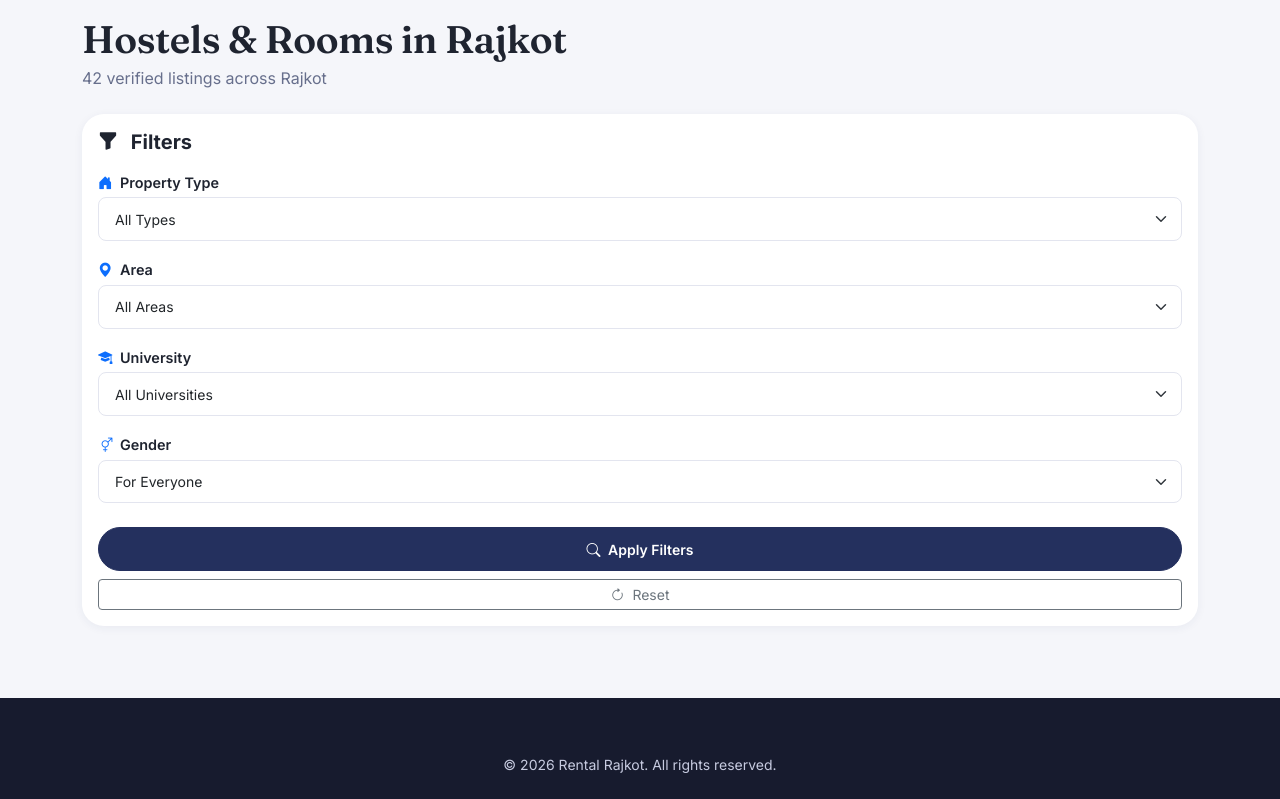
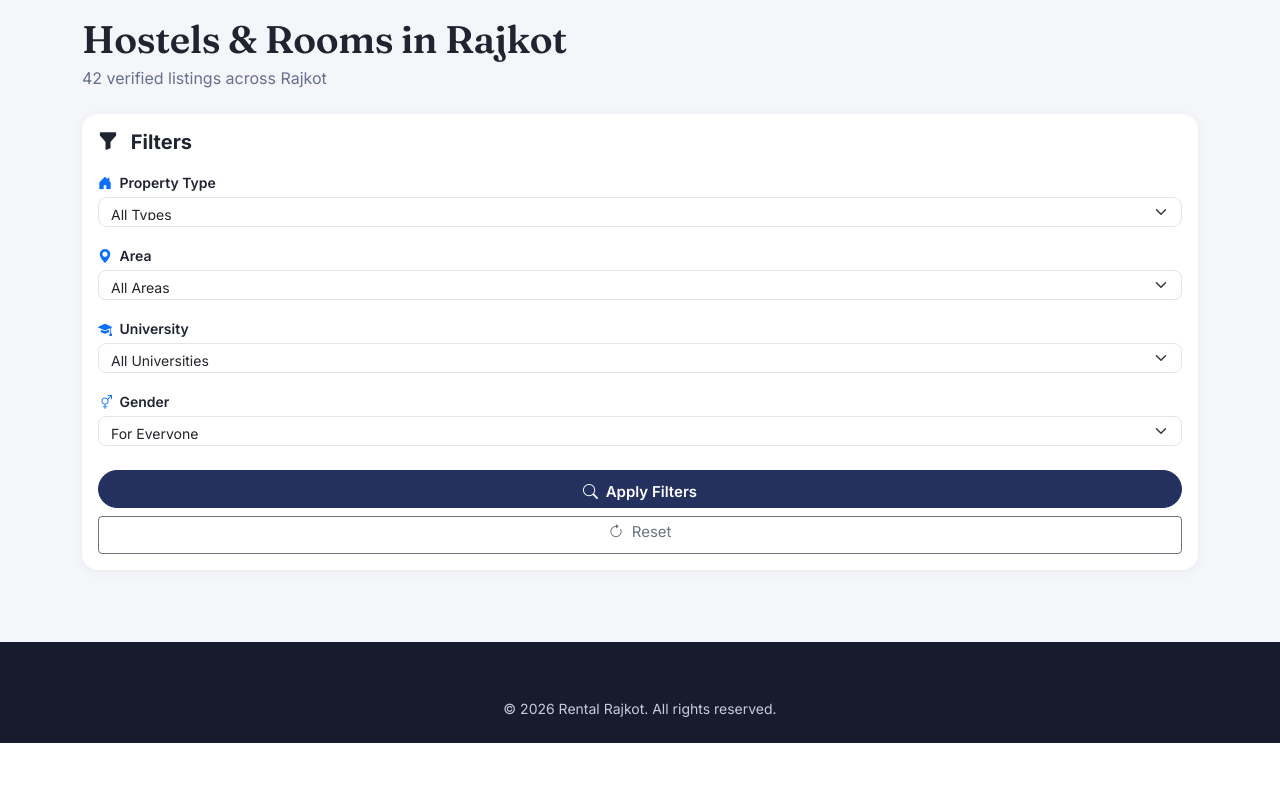
Before and after one commit to Gohel-Hardik-M/Rental-Rajkot-Final, a FastAPI app: page /listings in a window 1280 px wide. Shown: the part 113-912 px from the top of the page. After the commit the page ends 856 px from the top, so only its background shows below. Run offline with FastAPI, Linux system fonts and the light colour scheme.

Commit message:
Update style.css

```diff
--- a/static/css/style.css
+++ b/static/css/style.css
@@ -492,3 +492,45 @@ a { text-decoration: none; }
   font-size: 0.9rem;
   margin-top: 0.35rem;
 }
+
+
+
+
+
+
+
+
+
+
+
+
+
+
+
+
+.filter-sidebar .form-select{
+    height: 20px;
+    font-size: 14px;
+    padding: 6px 12px;
+}
+
+.filter-sidebar{
+    border-radius:16px;
+    padding:18px;
+}
+
+.filter-sidebar .form-label{
+    font-size:14px;
+    margin-bottom:4px;
+}
+
+.filter-sidebar .form-select{
+    height:30px;
+    font-size:14px;
+    padding:6px 12px;
+}
+
+.filter-sidebar .btn{
+    height:38px;
+    font-size:15px;
+}
```
